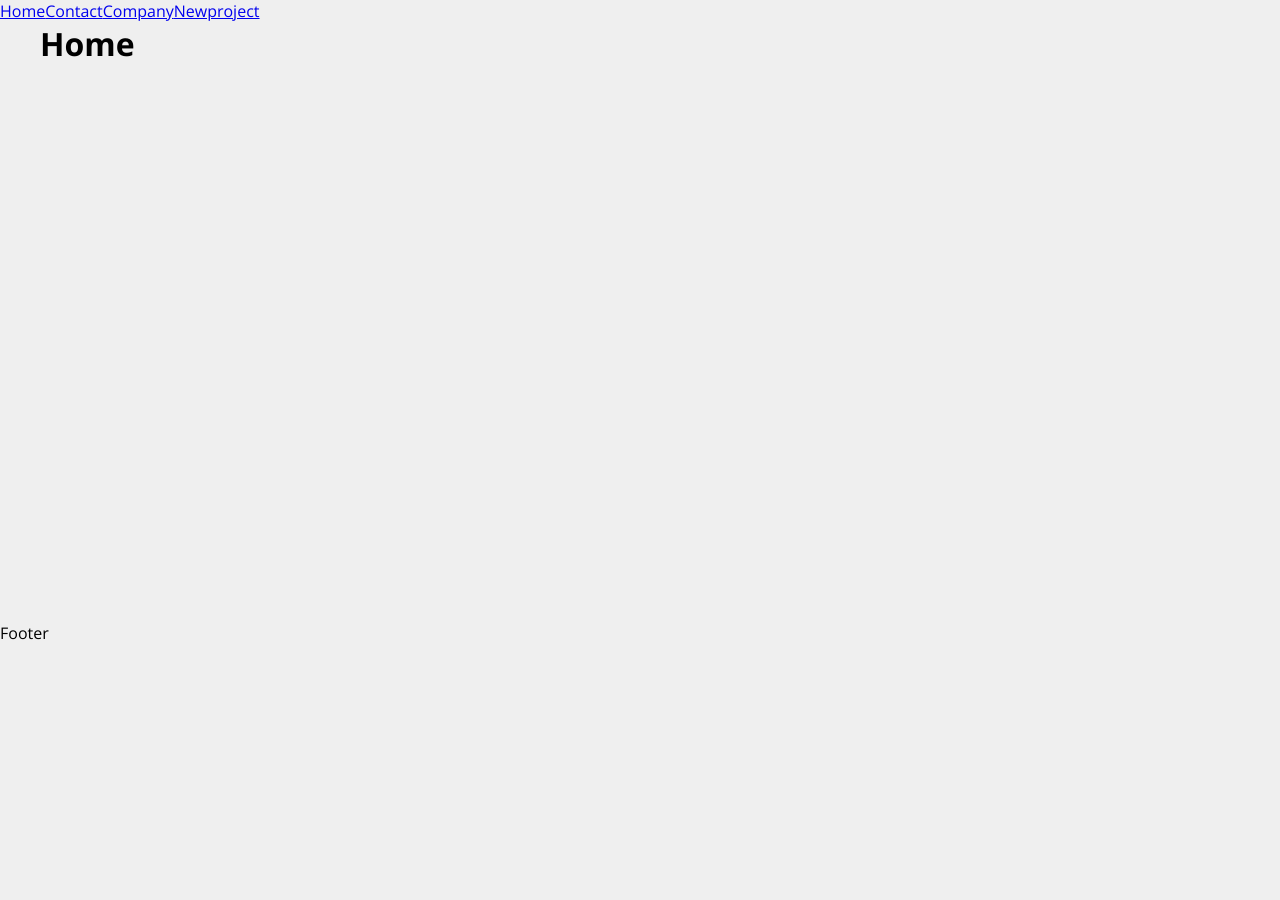
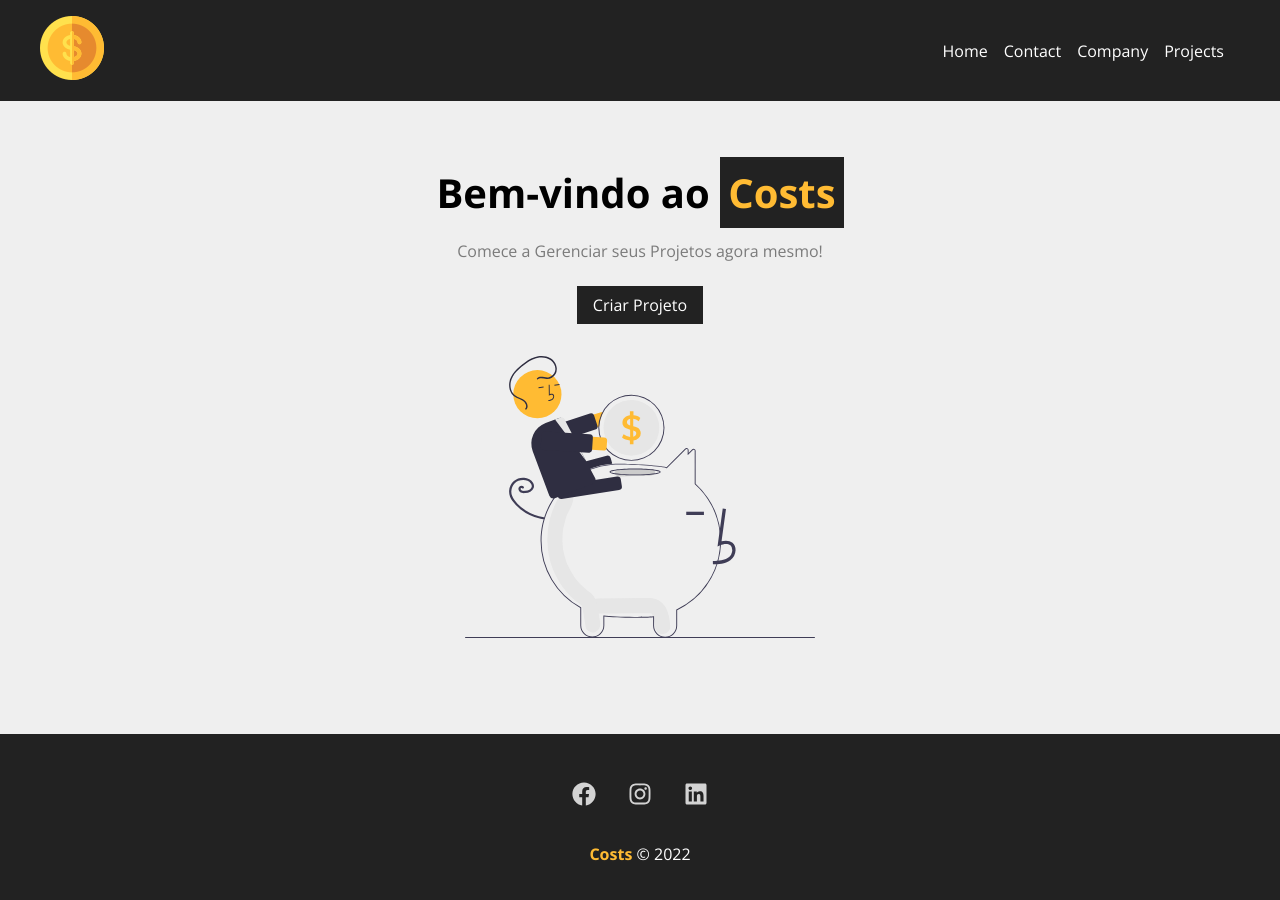
Before and after one commit to NatanSan2002/React-JS, a React (Create React App) app in the folder React/Hora_de_Codar_Projeto/projeto_hc/: page / in a window 1280 px wide. Shown: the top 900 px of the page. Before the commit the page ends 800 px from the top, so only its background shows below. Built offline with nearby package versions, Linux system fonts and the light colour scheme.

Commit message:
11/05/22

```diff
--- a/React/Hora_de_Codar_Projeto/projeto_hc/src/App.js
+++ b/React/Hora_de_Codar_Projeto/projeto_hc/src/App.js
@@ -5,22 +5,21 @@ import Home from "./components/pages/Home";
 import Company from "./components/pages/Company";
 import Contact from "./components/pages/Contact";
 import NewProject from "./components/pages/NewProject";
+import Projects from "./components/Projects";
 
 import Container from "./components/pages/layout/Container.js";
+import NavBar from "./components/pages/layout/NavBar";
+import Footer from "./components/pages/layout/Footer";
 
 
 
 function App() {
   return (
 <Router>
-<div>
-  <Link to="/">Home</Link>
-  <Link to="/contact">Contact</Link>
-  <Link to="/company">Company</Link>
-  <Link to="/newproject">Newproject</Link>
-  </div>
+<NavBar/>
 
  <Container customClass="min_height">
+
 <Routes>
 <Route exact path="/" element={<Home/>}/>
 
@@ -29,11 +28,13 @@ function App() {
 <Route exact path="/contact" element={<Contact/>}/>
 
 <Route exact path="/newproject" element={<NewProject/>}/>
+
+<Route path="/projects" element={<Projects/>}/>
 </Routes>
 </Container>
 
 
-<p>Footer</p>
+<Footer/>
 
 </Router>
 
--- /dev/null
+++ b/React/Hora_de_Codar_Projeto/projeto_hc/src/components/Projects.js
@@ -0,0 +1,9 @@
+function Projects() {
+return(
+<>
+<h1>Projects</h1>
+</>
+)
+}
+
+export default Projects;
--- a/React/Hora_de_Codar_Projeto/projeto_hc/src/components/pages/Home.js
+++ b/React/Hora_de_Codar_Projeto/projeto_hc/src/components/pages/Home.js
@@ -1,8 +1,15 @@
+import style from "./Home.module.css"
+import savings from "../../imgs/savings.svg";
+import LinkButton from "./layout/LinkButton";
+
 function Home() {
 return (
-<>
-<h1>Home</h1>
-</>
+<section className={style.home_container}>
+<h1>Bem-vindo ao <span>Costs</span>  </h1>
+<p> Comece a Gerenciar seus Projetos agora mesmo!</p>
+<LinkButton to="/newproject" text="Criar Projeto"/>
+<img src={savings} alt="Costs" srcset="" />
+</section>
 )
 }
 
--- /dev/null
+++ b/React/Hora_de_Codar_Projeto/projeto_hc/src/components/pages/Home.module.css
@@ -0,0 +1,29 @@
+.home_container {
+width:100%;
+display:flex;
+flex-direction:column;
+align-items:center;
+justify-content:center;
+padding:4em;
+}
+
+.home_container h1 {
+font-size:2.5em;
+margin-bottom:0.5em;
+}
+
+.home_container h1 span {
+color:#ffbb33;
+padding:0.2em;
+background:#222;
+}
+
+.home_container p {
+margin-bottom:1.5em;
+color:#7b7b7b;
+}
+
+.home_container img {
+width:350px;
+margin: 2em 0;
+}
--- /dev/null
+++ b/React/Hora_de_Codar_Projeto/projeto_hc/src/components/pages/layout/Footer.js
@@ -0,0 +1,18 @@
+import {FaFacebook,FaInstagram,FaLinkedin} from "react-icons/fa";
+import style from "./Footer.module.css";
+
+function Footer() {
+return(
+<footer>
+    <ul>
+    <li>
+    <FaFacebook/></li>
+    <li><FaInstagram/></li>
+    <li> <FaLinkedin/></li>
+    </ul>
+<p className={style.copy_right}><span>Costs</span> &copy; 2022</p>
+</footer>
+)
+}
+
+export default Footer;
--- /dev/null
+++ b/React/Hora_de_Codar_Projeto/projeto_hc/src/components/pages/layout/Footer.module.css
@@ -0,0 +1,34 @@
+footer{
+background:#222;
+color:white;
+padding:3em;
+text-align: center;
+}
+
+footer ul {
+display:flex;
+justify-content:center;
+list-style-type: none;}
+
+footer li {
+margin: 0 1em;
+color:lightgray;
+}
+
+footer li:hover{
+color:#FFBB33;
+}
+
+footer svg{
+font-size:1.5em;
+cursor:pointer;
+}
+
+.copy_right{
+margin-top:2em;
+}
+
+.copy_right span {
+font-weight:bold;
+color:#ffbb33;
+}
--- /dev/null
+++ b/React/Hora_de_Codar_Projeto/projeto_hc/src/components/pages/layout/LinkButton.js
@@ -0,0 +1,13 @@
+import { Link } from "react-router-dom";
+import style from "./LinkButton.module.css";
+
+function LinkButton({to,text}) {
+return (
+<Link className={style.btn}to={to}>
+{text}
+</Link>
+)
+}
+
+
+export default LinkButton;
--- /dev/null
+++ b/React/Hora_de_Codar_Projeto/projeto_hc/src/components/pages/layout/LinkButton.module.css
@@ -0,0 +1,11 @@
+.btn{
+background:#222;
+color:white;
+padding:0.5em 1em;
+text-decoration: none;
+transition:0.5s;
+}
+
+.btn:hover {
+color:#ffbb33;
+}
--- /dev/null
+++ b/React/Hora_de_Codar_Projeto/projeto_hc/src/components/pages/layout/NavBar.js
@@ -0,0 +1,27 @@
+import {BrowserRouter as Router, Link} from "react-router-dom";
+
+import Container from "./Container.js";
+
+import style from "./Navbar.module.css";
+
+import logo from "../../../imgs/costs_logo.png";
+
+function NavBar() {
+return(
+    <nav className={style.navbar}>
+    <Container>
+    <Link to="/"><img src={logo} alt="Costs"/></Link>
+        <ul className={style.list}>
+        <li  className={style.iten}><Link to="/"> Home</Link></li>
+  <li className={style.iten}><Link to="/contact">Contact</Link></li>
+      <li className={style.iten}><Link to="/company">Company</Link></li>
+      <li className={style.iten}><Link to="/projects">Projects</Link></li>
+
+
+        </ul>
+  </Container>
+  </nav>
+)
+}
+
+export default NavBar;
--- /dev/null
+++ b/React/Hora_de_Codar_Projeto/projeto_hc/src/components/pages/layout/Navbar.module.css
@@ -0,0 +1,25 @@
+.navbar{
+display:flex;
+justify-content:space-between;
+background:#222;
+padding: 1em;
+}
+
+.list{
+display:flex;
+list-style:none;
+align-items:center;
+}
+
+.iten{
+margin-right:1em;
+}
+
+.iten a{
+color:#FFF;
+text-decoration: none;
+}
+
+.iten a:hover{
+color:#FFBB33;
+}
```
Also changed, not shown: 1 other file (tests, documents, lock files or other folders).
